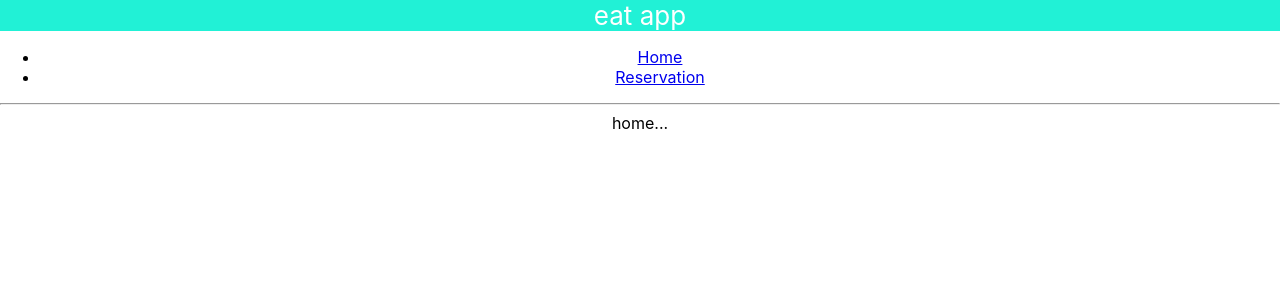
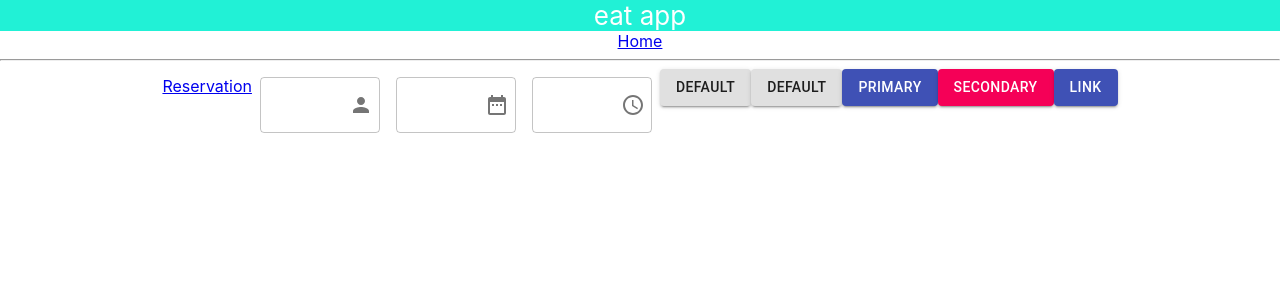
Before and after one commit to p8queiroz/eat-app-availability, a React (Create React App) app: page / in a window 1280 px wide. Shown: the top 300 px of the page. Built offline with nearby package versions, Linux system fonts and the light colour scheme.

Commit message:
add initial store

```diff
--- a/src/App.tsx
+++ b/src/App.tsx
@@ -18,16 +18,13 @@ function App() {
       </header>
       <Router>
       <div>
-        <ul>
-          <li>
+
             <Link to="/">Home</Link>
-          </li>
-          <li>
+
+            <hr />
             <Link to="/reservation">Reservation</Link>
-          </li>
-        </ul>
 
-        <hr />
+
         <Switch>
           <Route exact path="/">
             <Home />
--- /dev/null
+++ b/src/components/AvailableTimeTable/AvailableTimeTable.tsx
@@ -0,0 +1,20 @@
+import { Button } from '@material-ui/core';
+import React from 'react';
+
+const AvailableTimeTable: React.FC = () => {
+    return (
+     <>
+      <Button variant="contained">Default</Button>
+          <Button variant="contained" color="primary">
+            Primary
+          </Button>
+          <Button variant="contained" color="secondary">
+            Secondary
+          </Button>
+          <Button variant="contained" color="primary" href="#contained-buttons">
+            Link
+          </Button>
+    </>);
+  };
+
+  export default AvailableTimeTable;
--- a/src/models/Reservation.ts
+++ b/src/models/IReservation.ts
@@ -1,8 +1,8 @@
 import User from './User'
 
-export interface Reservation {
+export interface IReservation {
     Id: number;
-    TotalOcupants: string;
+    TotalOcupants: number;
     ReservedTo: User;
     Date: Date;
     Hour: string;
--- a/src/pages/Reservation.tsx
+++ b/src/pages/Reservation.tsx
@@ -1,10 +1,59 @@
 import React from 'react';
+import TextField from '@material-ui/core/TextField';
+import { makeStyles, createStyles, Theme } from '@material-ui/core/styles';
 
-const  Reservation = () =>  {
+const useStyles = makeStyles((theme: Theme) =>
+  createStyles({
+    root: {
+      '& .MuiTextField-root': {
+        margin: theme.spacing(1),
+        width: '25ch',
+      },
+    },
+  }),
+);
+
+const  Reservation: React.FC = () =>  {
+  const classes = useStyles();
+  const [name, setName] = React.useState('Cat in the Hat');
+  const handleChange = (event: React.ChangeEvent<HTMLInputElement>) => {
+    setName(event.target.value);
+  };
+
   return (
-    <div className="App">
-       <label>reservation...</label>
-    </div>
+    <>
+     <form className={classes.root} noValidate autoComplete="off">
+      <div>
+        <TextField id="standard-name" label="Name" value={name} onChange={handleChange} />
+        <TextField id="standard-uncontrolled" label="Uncontrolled" defaultValue="foo" />
+      </div>
+      <div>
+        <TextField
+
+          id="filled-name"
+          label="Name"
+          value={name}
+          onChange={handleChange}
+          variant="filled"
+        />
+        <TextField
+          id="filled-uncontrolled"
+          label="Uncontrolled"
+          defaultValue="foo"
+          variant="filled"
+        />
+      </div>
+      <div>
+        <TextField
+          id="outlined-name"
+          label="Name"
+          value={name}
+          onChange={handleChange}
+          variant="outlined"
+        />
+      </div>
+    </form>
+    </>
   );
 }
 
--- a/src/pages/home.tsx
+++ b/src/pages/home.tsx
@@ -1,10 +1,103 @@
 import React from 'react';
+import { createStyles, makeStyles, Theme } from '@material-ui/core/styles';
+import InputLabel from '@material-ui/core/InputLabel';
+import FormHelperText from '@material-ui/core/FormHelperText';
+import FormControl from '@material-ui/core/FormControl';
+import Select from '@material-ui/core/Select';
+import NativeSelect from '@material-ui/core/NativeSelect';
+import Button from '@material-ui/core/Button';
+import { Person, DateRange, Schedule } from '@material-ui/icons';
+import AvailableTimeTable from '../components/AvailableTimeTable/AvailableTimeTable';
 
-const  Home = () =>  {
+ <Select
+   IconComponent = {Person}
+ />
+const useStyles = makeStyles((theme: Theme) =>
+  createStyles({
+    formControl: {
+      margin: theme.spacing(1),
+      minWidth: 120,
+    },
+    selectEmpty: {
+      marginTop: theme.spacing(2),
+    },
+  }),
+);
+
+const  Home: React.FC = () =>  {
+
+  const classes = useStyles();
+  const [state, setState] = React.useState<{ age: string | number; name: string }>({
+    age: '',
+    name: 'hai',
+  });
+
+  const handleChange = (event: React.ChangeEvent<{ name?: string; value: unknown }>) => {
+    const name = event.target.name as keyof typeof state;
+    setState({
+      ...state,
+      [name]: event.target.value,
+    });
+  };
+
   return (
-    <div className="App">
-       <label>home...</label>
-    </div>
+    <>
+       <FormControl variant="outlined" className={classes.formControl}>
+        <Select
+           IconComponent = {Person}
+          value={state.age}
+          onChange={handleChange}
+          label="Age"
+          inputProps={{
+            name: 'age',
+            id: 'outlined-age-native-simple',
+          }}
+        >
+          <option aria-label="None" value="" />
+          <option value={10}>Ten</option>
+          <option value={20}>Twenty</option>
+          <option value={30}>Thirty</option>
+        </Select>
+      </FormControl>
+      <FormControl variant="outlined" className={classes.formControl}>
+        <Select
+        IconComponent={DateRange}
+          native
+          value={state.age}
+          onChange={handleChange}
+          label="Age"
+          inputProps={{
+            name: 'age',
+            id: 'outlined-age-native-simple',
+          }}
+        >
+          <option aria-label="None" value="" />
+          <option value={10}>Ten</option>
+          <option value={20}>Twenty</option>
+          <option value={30}>Thirty</option>
+        </Select>
+      </FormControl>
+      <FormControl variant="outlined" className={classes.formControl}>
+        <Select
+          native
+          IconComponent={Schedule}
+          value={state.age}
+          onChange={handleChange}
+          label="Age"
+          inputProps={{
+            name: 'age',
+            id: 'outlined-age-native-simple',
+          }}
+        >
+          <option aria-label="None" value="" />
+          <option value={10}>Ten</option>
+          <option value={20}>Twenty</option>
+          <option value={30}>Thirty</option>
+        </Select>
+      </FormControl>
+      <Button variant="contained">Default</Button>
+      <AvailableTimeTable/>
+      </>
   );
 }
 
--- /dev/null
+++ b/src/store/actionTypes.ts
@@ -0,0 +1,2 @@
+export const ADD_RESERVATION = "ADD_RESERVATION";
+export const REMOVE_RESERVATION= "REMOVE_RESERVATION";
```
Also changed, not shown: src/store/actionCreators.ts (added, +29 -0 lines), src/store/reducer.ts (added, +70 -0 lines), src/store/type.d.ts (added, +12 -0 lines).
